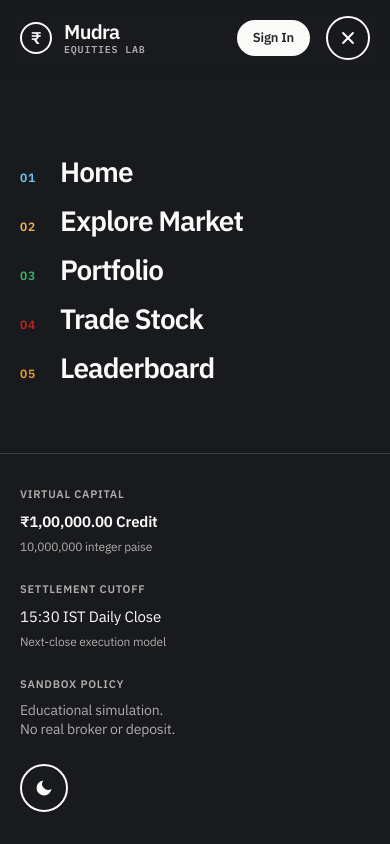
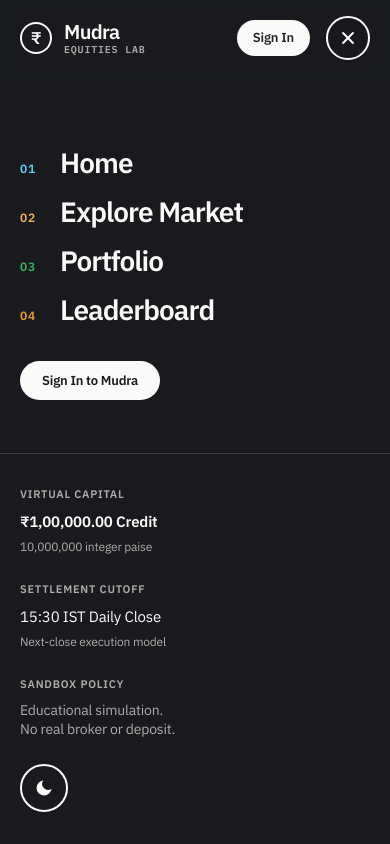
Before and after one commit to sharancreates/mudra, a Next.js app in the folder client/: page /terms in a window 390 px wide. Both pictures are taken after a click on the button "Open menu". Shown: the top 844 px of the page. Built offline with nearby package versions, Linux system fonts and the light colour scheme; no server answers.

Commit message:
feat(5-2): remove trade stock from hamburger menu and add sign out with redirect to home

```diff
--- a/client/src/components/mudra/MudraHeader.tsx
+++ b/client/src/components/mudra/MudraHeader.tsx
@@ -13,6 +13,7 @@
   onOpenAuth: () => void;
   user: { email: string; displayName: string } | null;
   activeNav?: "home" | "explore" | "dashboard" | "stock" | "leaderboard";
+  onSignOut?: () => void;
 }
 
 export function MudraHeader({
@@ -23,6 +24,7 @@
   onOpenAuth,
   user,
   activeNav = "home",
+  onSignOut,
 }: MudraHeaderProps) {
   // Dynamic polarity: when over dark sections, text is #FAFAF9; when over stone canvas, text is #262626
   const effectiveTheme = menuOpen ? (theme === "dark" ? "light" : "dark") : headerPolarity;
@@ -112,6 +114,7 @@
           </Link>
 
           {user ? (
+            <div style={{ display: "flex", alignItems: "center", gap: "8px" }}>
               <Link
                 href="/dashboard"
                 style={{
@@ -128,6 +131,26 @@
               >
                 Portfolio
               </Link>
+              <button
+                type="button"
+                onClick={onSignOut}
+                style={{
+                  fontSize: "12px",
+                  fontWeight: 600,
+                  color: "inherit",
+                  background: isDark ? "rgba(250, 250, 249, 0.08)" : "rgba(38, 38, 38, 0.06)",
+                  border: isDark ? "1px solid rgba(250, 250, 249, 0.2)" : "1px solid rgba(38, 38, 38, 0.15)",
+                  padding: "7px 14px",
+                  borderRadius: "var(--radius-pill)",
+                  cursor: "pointer",
+                  transition: "all 160ms ease",
+                }}
+                className="hidden sm:inline-block hover:opacity-80"
+                title={`Signed in as ${user.displayName}`}
+              >
+                Sign Out
+              </button>
+            </div>
           ) : (
             <button
               onClick={onOpenAuth}
--- a/client/src/components/mudra/MudraMenu.tsx
+++ b/client/src/components/mudra/MudraMenu.tsx
@@ -8,6 +8,9 @@
   theme: "light" | "dark";
   onToggleTheme: () => void;
   onClose: () => void;
+  user?: { email: string; displayName: string } | null;
+  onSignOut?: () => void;
+  onOpenAuth?: () => void;
 }
 
 export function MudraMenu({
@@ -15,6 +18,9 @@
   theme,
   onToggleTheme,
   onClose,
+  user,
+  onSignOut,
+  onOpenAuth,
 }: MudraMenuProps) {
   const [activeField, setActiveField] = useState<string | null>(null);
 
@@ -22,8 +28,7 @@
     { num: "01", label: "Home", href: "/", field: "blue", color: "var(--accent-type-blue)" },
     { num: "02", label: "Explore Market", href: "/explore", field: "yellow", color: "var(--accent-type-yellow)" },
     { num: "03", label: "Portfolio", href: "/dashboard", field: "green", color: "var(--accent-type-green)" },
-    { num: "04", label: "Trade Stock", href: "/stock/RELIANCE", field: "red", color: "var(--mudra-node-red)" },
-    { num: "05", label: "Leaderboard", href: "/leaderboard", field: "yellow", color: "var(--mudra-signal-yellow)" },
+    { num: "04", label: "Leaderboard", href: "/leaderboard", field: "yellow", color: "var(--mudra-signal-yellow)" },
   ];
 
   const getFieldBg = () => {
@@ -125,6 +130,101 @@
               </span>
             </Link>
           ))}
+
+          {user ? (
+            <div
+              style={{
+                marginTop: "28px",
+                padding: "16px 20px",
+                borderRadius: "var(--radius-card)",
+                border: "1.5px solid var(--border-hairline)",
+                background: "var(--surface-card)",
+                display: "flex",
+                alignItems: "center",
+                justifyContent: "space-between",
+                gap: "12px",
+                maxWidth: "420px",
+                transform: isOpen ? "translateY(0)" : "translateY(24px)",
+                opacity: isOpen ? 1 : 0,
+                transition: "all 400ms cubic-bezier(0.16, 1, 0.3, 1) 420ms",
+              }}
+            >
+              <div>
+                <span
+                  style={{
+                    fontSize: "11px",
+                    textTransform: "uppercase",
+                    letterSpacing: "0.07em",
+                    color: "var(--text-muted)",
+                    display: "block",
+                    fontFamily: "var(--font-mono)",
+                  }}
+                >
+                  Active Trader
+                </span>
+                <span
+                  style={{
+                    fontSize: "15px",
+                    fontWeight: 700,
+                    color: "var(--text-heading)",
+                  }}
+                >
+                  {user.displayName}
+                </span>
+              </div>
+              <button
+                type="button"
+                onClick={() => {
+                  onClose();
+                  onSignOut?.();
+                }}
+                style={{
+                  padding: "8px 18px",
+                  borderRadius: "var(--radius-pill)",
+                  border: "1.5px solid var(--border-hairline)",
+                  background: "var(--surface-canvas)",
+                  color: "var(--text-heading)",
+                  fontSize: "12px",
+                  fontWeight: 600,
+                  cursor: "pointer",
+                  transition: "all 140ms ease",
+                }}
+                className="hover:opacity-85"
+              >
+                Sign Out
+              </button>
+            </div>
+          ) : (
+            <div
+              style={{
+                marginTop: "24px",
+                transform: isOpen ? "translateY(0)" : "translateY(24px)",
+                opacity: isOpen ? 1 : 0,
+                transition: "all 400ms cubic-bezier(0.16, 1, 0.3, 1) 420ms",
+              }}
+            >
+              <button
+                type="button"
+                onClick={() => {
+                  onClose();
+                  onOpenAuth?.();
+                }}
+                style={{
+                  padding: "10px 22px",
+                  borderRadius: "var(--radius-pill)",
+                  background: "var(--text-heading)",
+                  color: "var(--surface-canvas)",
+                  fontSize: "13px",
+                  fontWeight: 600,
+                  border: "none",
+                  cursor: "pointer",
+                }}
+                className="hover:opacity-90"
+              >
+                Sign In to Mudra
+              </button>
+            </div>
+          )}
         </nav>
 
         {/* Right side canvas reacting to menu hover */}
--- a/client/src/components/mudra/MudraShell.tsx
+++ b/client/src/components/mudra/MudraShell.tsx
@@ -117,6 +117,25 @@
     router.push("/dashboard");
   };
 
+  const handleSignOut = async () => {
+    setUser(null);
+    try {
+      localStorage.removeItem("mudra_user");
+    } catch (e) {}
+
+    const supabase = getSupabase();
+    if (supabase) {
+      try {
+        await supabase.auth.signOut();
+      } catch (err) {
+        console.warn("[MUDRA AUTH] Supabase signOut notice:", err);
+      }
+    }
+
+    // Explicitly navigate to home ("/") upon sign-out
+    router.push("/");
+  };
+
   const handleBackToTop = () => {
     window.scrollTo({ top: 0, behavior: "smooth" });
   };
@@ -147,6 +166,7 @@
         onOpenAuth={() => setAuthModalOpen(true)}
         user={user}
         activeNav={activeNav}
+        onSignOut={handleSignOut}
       />
 
       {/* Fullscreen Overlay Menu */}
@@ -155,6 +175,9 @@
         theme={theme}
         onToggleTheme={toggleTheme}
         onClose={() => setMenuOpen(false)}
+        user={user}
+        onSignOut={handleSignOut}
+        onOpenAuth={() => setAuthModalOpen(true)}
       />
 
       {/* Page Content */}
```
Lines whose indentation alone changed are shown as unchanged.
